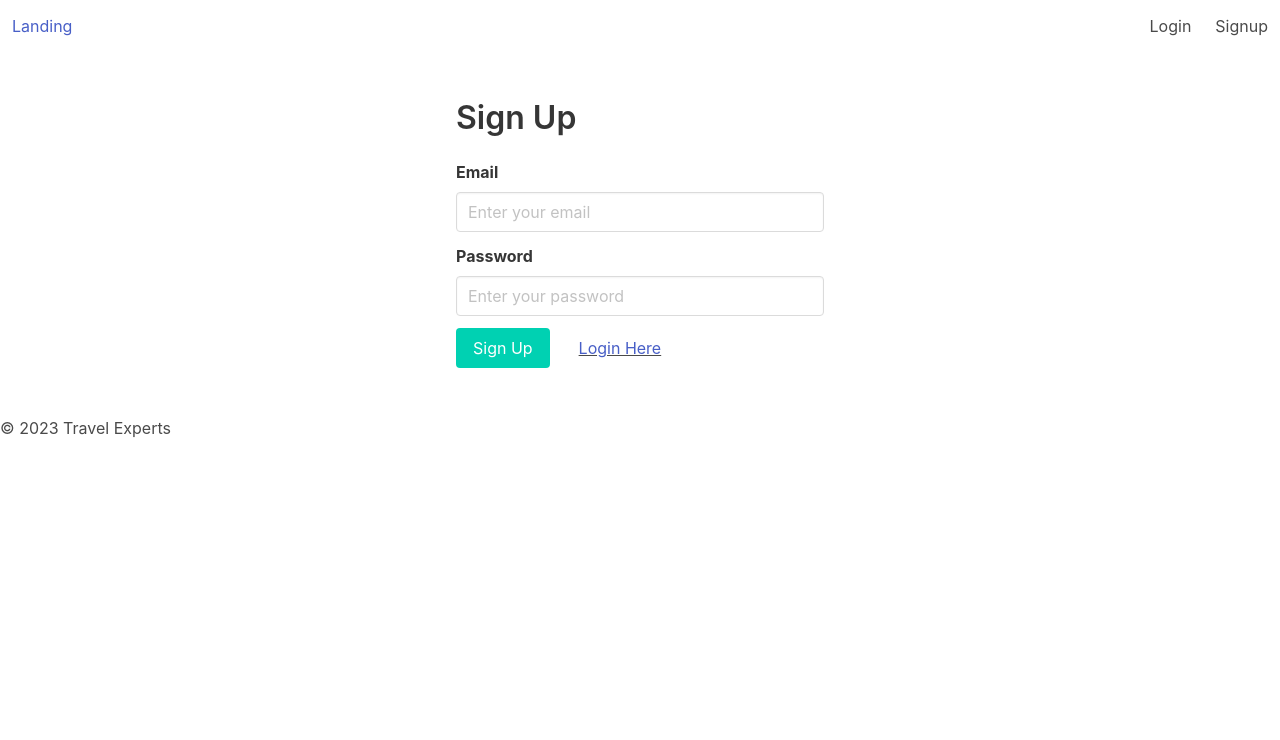
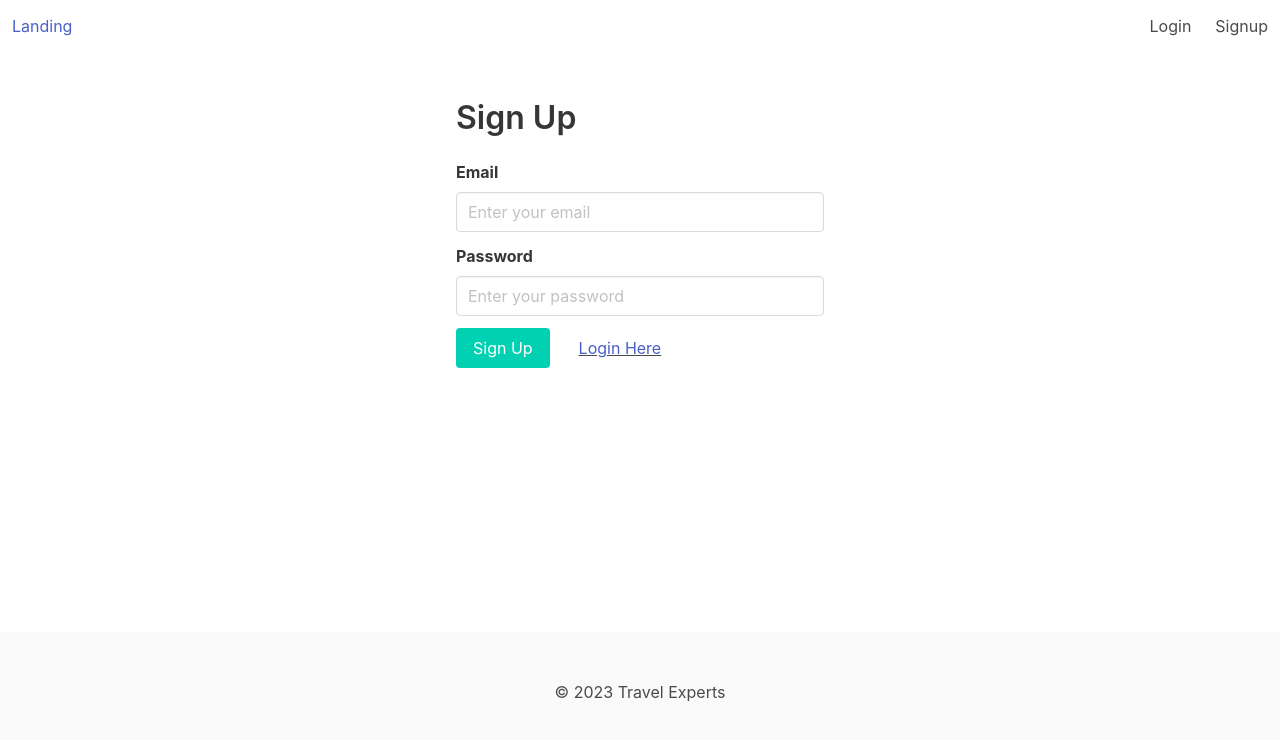
Before and after one commit to MarkusCDev/Travel-Experts, a React (Create React App) app: page /signup in a window 1280 px wide. Shown: the top 740 px of the page. Built offline with nearby package versions, Linux system fonts and the light colour scheme; no server answers.

Commit message:
Updated Footer

```diff
--- a/src/App.js
+++ b/src/App.js
@@ -1,8 +1,9 @@
+import React from 'react';
 import Login from './components/Login';
 import Signup from './components/Signup';
 import { UserAuthContextProvider } from './components/UserAuth';
 import Home from './pages/Home';
-import { Route, Routes } from 'react-router-dom'
+import { Route, Routes } from 'react-router-dom';
 import ProtectedRoute from './components/ProtectedRoute';
 import Blogs from './pages/Blogs';
 import Account from './pages/Account';
@@ -14,17 +15,21 @@ import Footer from './components/Footer';
 function App() {
   return (
     <UserAuthContextProvider>
+      <div className="app-container">
         <Navbar />
+        <div className="app-content">
           <Routes>
-        <Route path="/login" element={ <Login /> } />
-        <Route path="/signup" element={ <Signup /> } />
-        <Route path="/" element={ <Landing /> } />
+            <Route path="/login" element={<Login />} />
+            <Route path="/signup" element={<Signup />} />
+            <Route path="/" element={<Landing />} />
             <Route path="/home" element={<ProtectedRoute> <Home /> </ProtectedRoute>} />
             <Route path="/blogs" element={<ProtectedRoute> <Blogs /> </ProtectedRoute>} />
             <Route path="/account" element={<ProtectedRoute> <Account /> </ProtectedRoute>} />
             <Route path="/reviews" element={<ProtectedRoute> <Reviews /> </ProtectedRoute>} />
           </Routes>
+        </div>
         <Footer />
+      </div>
     </UserAuthContextProvider>
   );
 }
--- a/src/components/Footer.jsx
+++ b/src/components/Footer.jsx
@@ -2,8 +2,10 @@ import React from "react";
 
 function Footer() {
   return (
-    <footer>
-      <p>&copy; 2023 Travel Experts</p>
+    <footer className="footer is-fixed-bottom">
+      <div className="content has-text-centered">
+        <p>&copy; 2023 Travel Experts</p>
+      </div>
     </footer>
   );
 }
--- a/src/index.css
+++ b/src/index.css
@@ -11,3 +11,14 @@ code {
   font-family: source-code-pro, Menlo, Monaco, Consolas, 'Courier New',
     monospace;
 }
+/* Add this CSS in your App.js file or create a separate CSS file and import it */
+
+.app-container {
+  display: flex;
+  flex-direction: column;
+  min-height: 100vh;
+}
+
+.app-content {
+  flex-grow: 1;
+}
```
Lines whose indentation alone changed are shown as unchanged.
